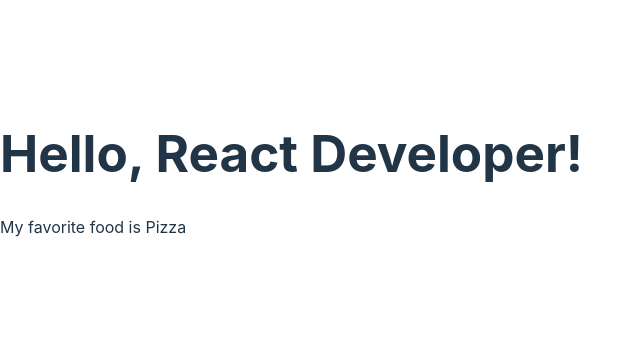
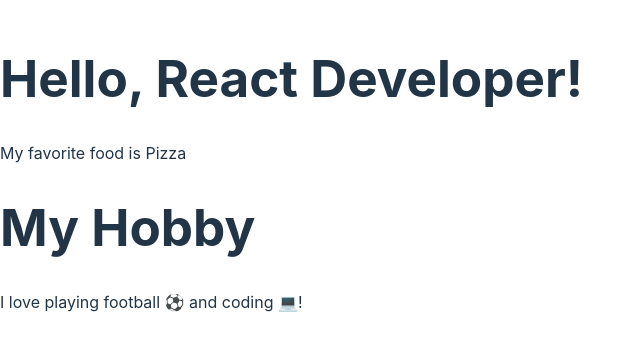
Before and after one commit to syedomer17/The-React.js, a React (Vite) app in the folder client/: page / in a window 1280 px wide. Shown: the part 227-578 px from the top of the page, without its empty margins (0-641 px from the left). Built offline with nearby package versions, Linux system fonts and the light colour scheme.

Commit message:
Functional Components

```diff
--- a/client/src/App.jsx
+++ b/client/src/App.jsx
@@ -1,4 +1,5 @@
 import React from 'react'
+import MyHobby from './components/MyHobby';
 
 const App = () => {
     const favoriteFood = "Pizza";
@@ -6,6 +7,7 @@ const App = () => {
     <div>
       <h1>Hello, React Developer!</h1>
       <p>My favorite food is {favoriteFood}</p>
+      <MyHobby />
     </div>
   )
 }
--- /dev/null
+++ b/client/src/components/MyHobby.jsx
@@ -0,0 +1,12 @@
+import React from 'react'
+
+const MyHobby = () => {
+  return (
+    <div>
+       <h1>My Hobby</h1>
+       <p>I love playing football ⚽ and coding 💻!</p>
+    </div>
+  )
+}
+
+export default MyHobby
```
